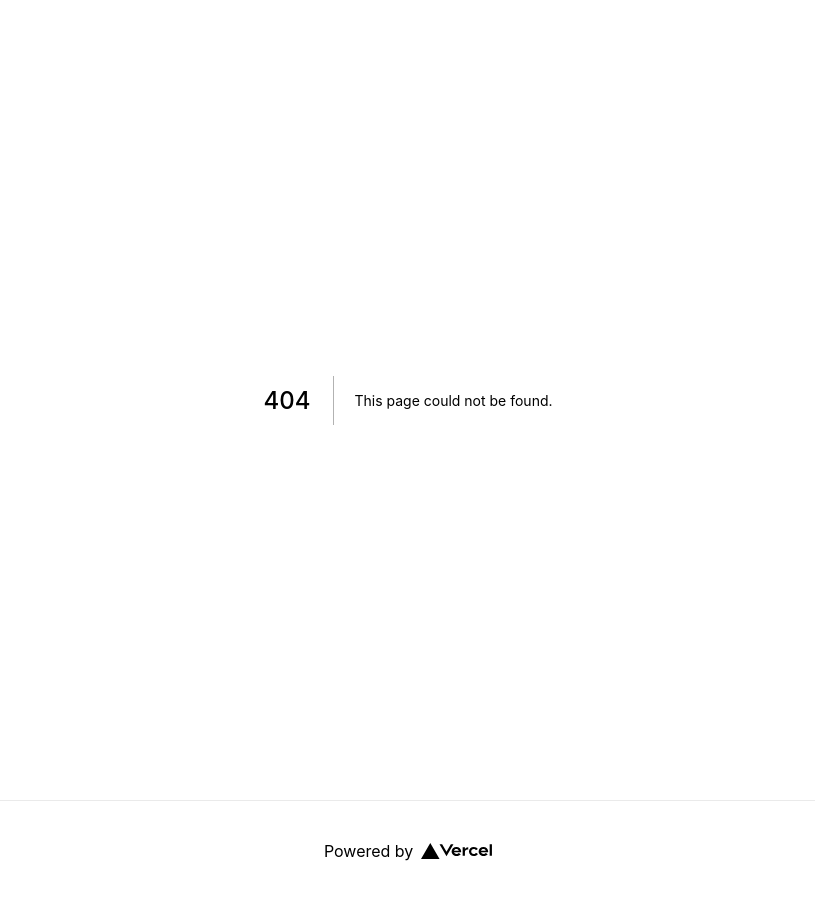
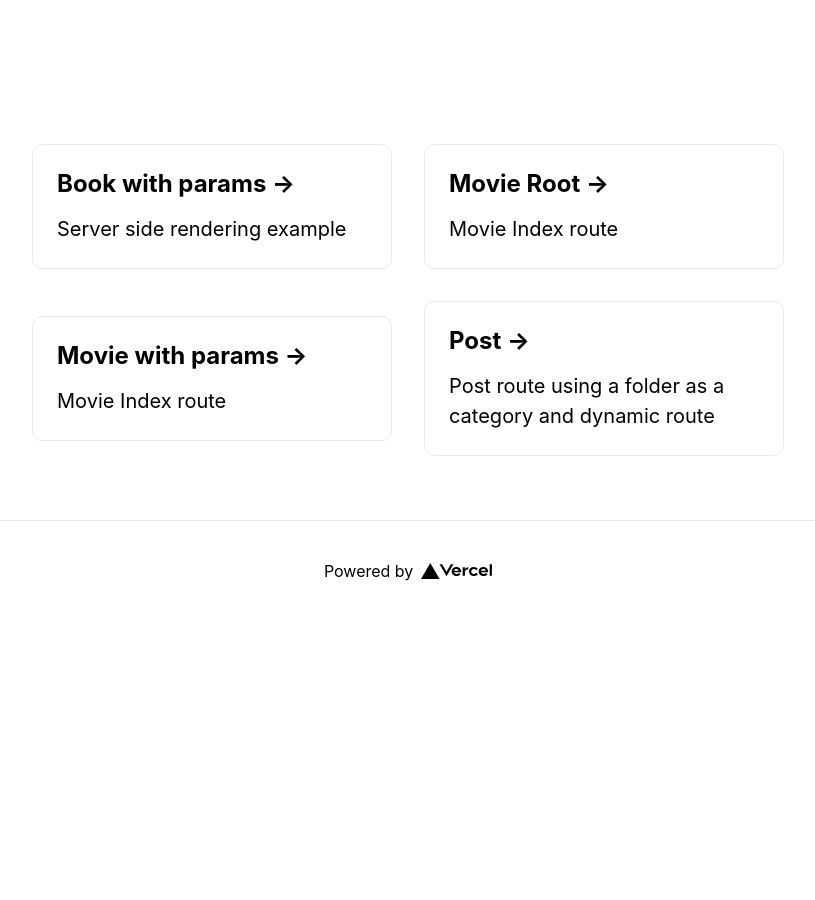
Before and after one commit to robertoHeCi/KS-NextJs, a Next.js app: page /routing in a window 1280 px wide. Before the commit this address had no page. Shown: the whole page, without its empty margins (232-1047 px from the left). After the commit the page ends 800 px from the top, so only its background shows below. Built offline with nearby package versions, Linux system fonts and the light colour scheme.

Commit message:
styles: improve pages style

```diff
--- a/src/components/CardLink/index.js
+++ b/src/components/CardLink/index.js
@@ -1 +1 @@
-export {CardLink} from './CardLink'
+export { CardLink } from './CardLink'
--- a/src/pages/_app.jsx
+++ b/src/pages/_app.jsx
@@ -1,18 +1,16 @@
-import { Container } from 'next/app'
 import React from 'react'
 import '../styles/globals.css'
-import {Footer} from "../components/Footer";
+import layoutStyles from '../styles/Layout.module.css'
+import { Footer } from '../components/Footer'
 
 // eslint-disable-next-line react/prop-types
-function MyApp({ Component, pageProps }) {
+function MyApp ({ Component, pageProps }) {
   return (
-    <Container>
+    <main className={layoutStyles.main}>
       <Component {...pageProps} />
       <Footer/>
-    </Container>
+    </main>
   )
-
-
 }
 
 export default MyApp
--- /dev/null
+++ b/src/pages/routing/index.js
@@ -0,0 +1,37 @@
+import React from 'react'
+import { CardLink } from '../../components/CardLink'
+import layoutStyle from '../../styles/Layout.module.css'
+const DataFetching = () => {
+  const pages = [
+    {
+      title: 'Book with params',
+      route: '/routing/book',
+      description: 'Server side rendering example'
+    },
+    {
+      title: 'Movie Root',
+      route: '/routing/movie',
+      description: 'Movie Index route'
+    },
+    {
+      title: 'Movie with params',
+      route: '/routing/movie/1/2',
+      description: 'Movie Index route'
+    },
+    {
+      title: 'Post',
+      route: '/routing/post/2/1',
+      description: 'Post route using a folder as a category and dynamic route '
+    }
+  ]
+
+  return (
+    <section className={layoutStyle.grid}>
+      {pages.map(page => (
+        <CardLink key={page.route} {...page}/>
+      ))}
+    </section>
+  )
+}
+
+export default DataFetching
--- a/src/styles/Layout.module.css
+++ b/src/styles/Layout.module.css
@@ -3,8 +3,8 @@
     align-items: center;
     justify-content: center;
     flex-wrap: wrap;
-    max-width: 1024px;
-    margin-top: 3rem;
+    max-width: 800px;
+    margin: 3rem auto;
 }
 
 
@@ -32,3 +32,8 @@
     justify-content: center;
     align-items: center;
 }
+
+.row {
+    display: flex;
+    width: 100%;
+}
```
Also changed, not shown: src/pages/data-fetching/index.js (+25 -7 lines), src/pages/index.js (added, +45 -0 lines), src/pages/routing/book/[...params].jsx (added, +13 -0 lines), src/pages/routing/movie/[[...params]].jsx (added, +12 -0 lines), src/pages/routing/post/[category]/[id].jsx (added, +11 -0 lines).
